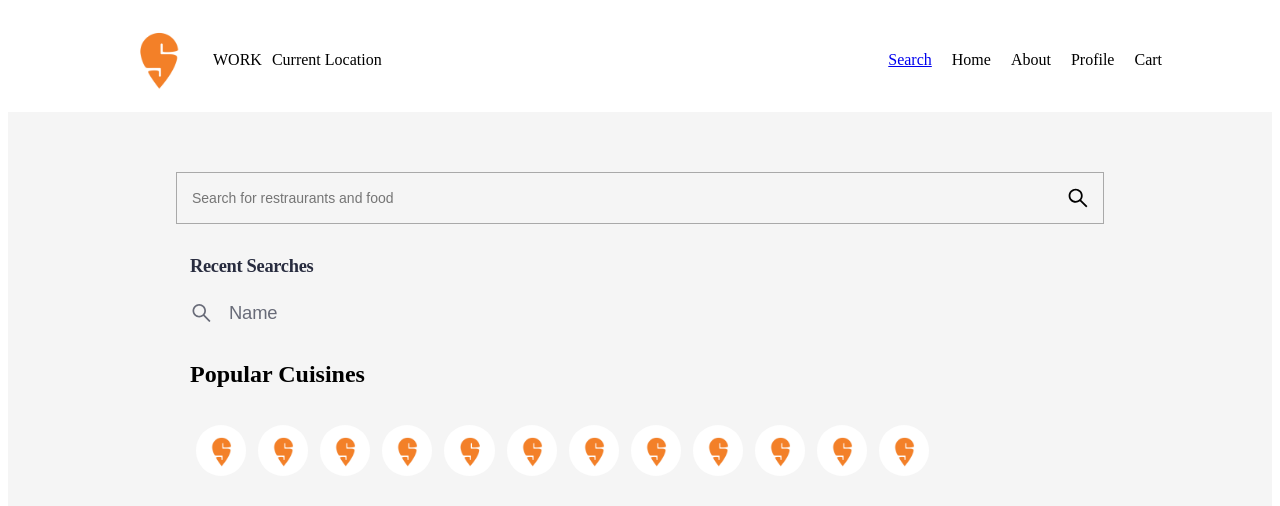
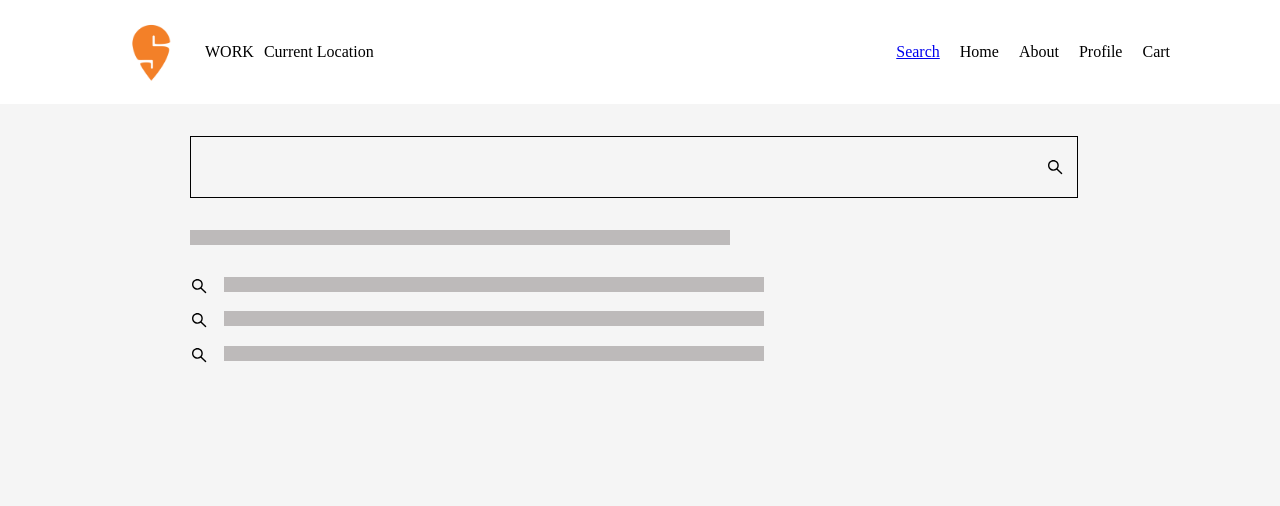
Before and after one commit to shwetamoharil/food-order-app, a React (Vite) app: page /search in a window 1280 px wide. Shown: the top 506 px of the page. Built offline with nearby package versions, Linux system fonts and the light colour scheme.

Commit message:
feat: added shimmer ui for search

```diff
--- a/index.html
+++ b/index.html
@@ -4,6 +4,7 @@
     <meta charset="UTF-8">
     <meta http-equiv="X-UA-Compatible" content="IE=edge">
     <meta name="viewport" content="width=device-width, initial-scale=1.0">
+    <link rel="stylesheet" href="./index.scss">
     <title>Swiggy</title>
 </head>
 <body>
--- /dev/null
+++ b/index.scss
@@ -0,0 +1,6 @@
+body {
+    width: 100vw;
+    height: 100vh;
+    margin: 0;
+    padding: 0;
+}
--- a/src/App.js
+++ b/src/App.js
@@ -5,10 +5,11 @@ import Body from "./components/Body/Body";
 import Search from "./components/Search/Search";
 import { createBrowserRouter, RouterProvider, Outlet } from "react-router-dom";
 import "./App.scss";
+import SearchShimmerUI from "./components/ShimmerUI/SearchShimmerUI";
 
 const AppLayout = () => {
   return (
-    <div>
+    <div className="main">
       <Header />
       <Outlet />
     </div>
@@ -22,7 +23,7 @@ const appRouter = createBrowserRouter([
     children: [
       {
         path: "/search",
-        element: <Search />,
+        element: <SearchShimmerUI />,
       },
       {
         path: "/",
--- a/src/App.scss
+++ b/src/App.scss
@@ -0,0 +1,4 @@
+.main {
+    height: 100vh;
+    width: 100vw;
+}
--- /dev/null
+++ b/src/components/ShimmerUI/SearchShimmerUI.js
@@ -0,0 +1,33 @@
+import { AiOutlineSearch } from "react-icons/ai";
+import "./SearchShimmerUI.scss";
+
+const SearchShimmerUI = () => {
+  return (
+    <div className="search-shimmer-ui">
+      <div className="search-shimmer-ui__container">
+        <div className="search-shimmer-ui__container__input-box">
+          <input type="text"></input>
+          <AiOutlineSearch size="1.15em" />
+        </div>
+        <div className="search-shimmer-ui__container__search-boxes">
+          <div className="search-shimmer-ui__container__search-boxes__search-box-1"></div>
+          <div className="search-shimmer-ui__container__search-boxes__search-box-list">
+            {Array(3)
+              .fill(0)
+              .map((ele, index) => (
+                <div
+                  className="search-shimmer-ui__container__search-boxes__search-box-list__single-search"
+                  key={index}
+                >
+                  <AiOutlineSearch size="1.15em" />
+                  <div className="search-shimmer-ui__container__search-boxes__search-box-list__single-search__item"></div>
+                </div>
+              ))}
+          </div>
+        </div>
+      </div>
+    </div>
+  );
+};
+
+export default SearchShimmerUI;
--- /dev/null
+++ b/src/components/ShimmerUI/SearchShimmerUI.scss
@@ -0,0 +1,62 @@
+.search-shimmer-ui {
+    display: flex;
+    justify-content: center;
+    width: 100vw;
+    height: 100vh;
+    background-color: whitesmoke;
+
+    &__container {
+        width: 900px;
+        display: flex;
+        margin-top: 2rem;
+        flex-direction: column;
+
+        &__input-box {
+            width: 860px;
+            display: flex;
+            align-items: center;
+            padding: 5px 13px;
+            border: 1px solid black;
+            margin-bottom: 2rem;
+
+            input {
+                width: 100%;
+                flex: 1;
+                height: 48px;
+                border: none;
+                background-color: whitesmoke;
+            }
+        }
+
+        &__search-boxes {
+            width: 100%;
+            display: flex;
+            flex-direction: column;
+
+            &__search-box-1 {
+                width: 60%;
+                height: 15px;
+                background-color: rgb(189, 186, 186);
+                margin-bottom: 2rem;
+            }
+
+            &__search-box-list {
+                width: 100%;
+                display: flex;
+                flex-direction: column;
+
+                &__single-search {
+                    display: flex;
+                    margin-bottom: 1rem;
+
+                    &__item {
+                        width: 60%;
+                        height: 15px;
+                        background-color: rgb(189, 186, 186);
+                        margin-left: 1rem;
+                    }
+                }
+            }
+        }
+    }
+}
```
